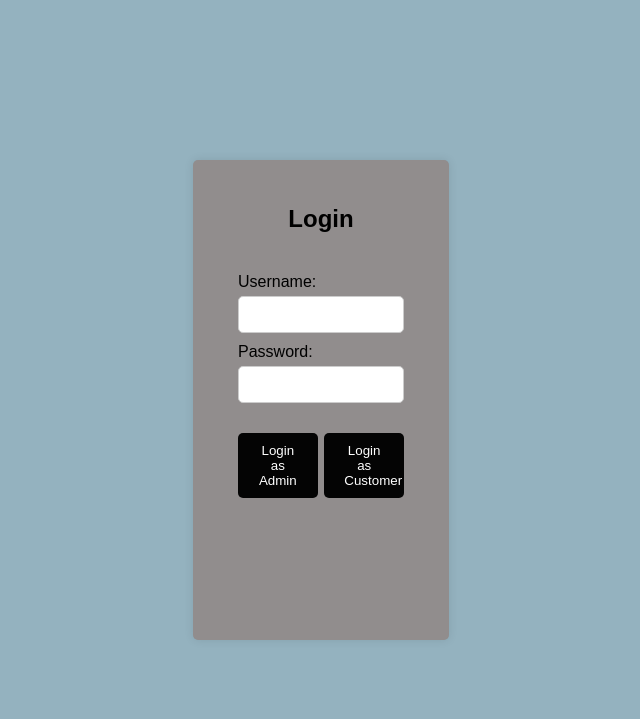
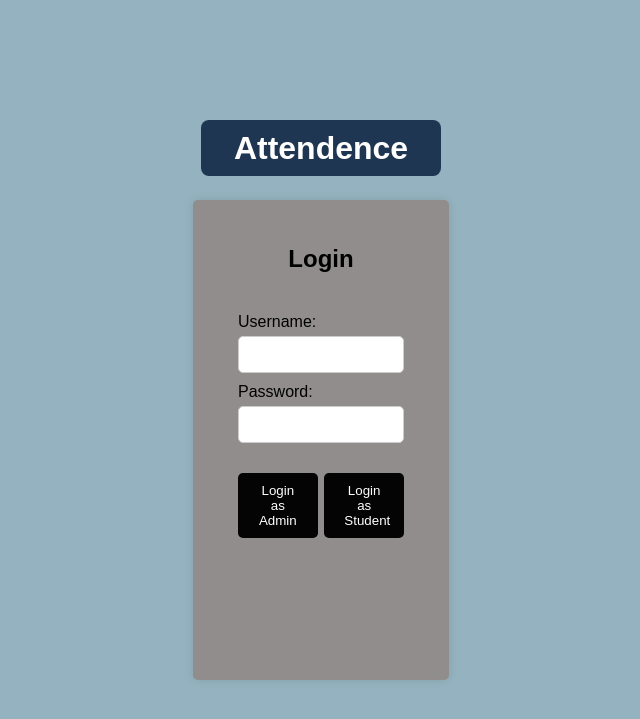
Before and after one commit to Nikhil190804/FacePresence, a Flask app: page / in a window 1280 px wide. Shown: the top 719 px of the page, without its empty margins (319-959 px from the left). Run offline with Flask 3, Linux system fonts and the light colour scheme.

Commit message:
adding attendence button

```diff
--- a/app/templates/login.html
+++ b/app/templates/login.html
@@ -7,6 +7,7 @@
     <link rel="stylesheet" href="{{ url_for('static', filename='styles/login.css') }}">
 </head>
 <body>
+    <button class="attendence-button">Attendence</button>
     <div class="login-container">
         <h2>Login</h2>
         <form id="loginForm">
@@ -18,7 +19,7 @@
 
             <div class="button-container">
                 <button type="button" id="adminLogin">Login as Admin</button>
-                <button type="button" id="customerLogin">Login as Customer</button>
+                <button type="button" id="customerLogin">Login as Student</button>
             </div>
         </form>
     </div>
```
